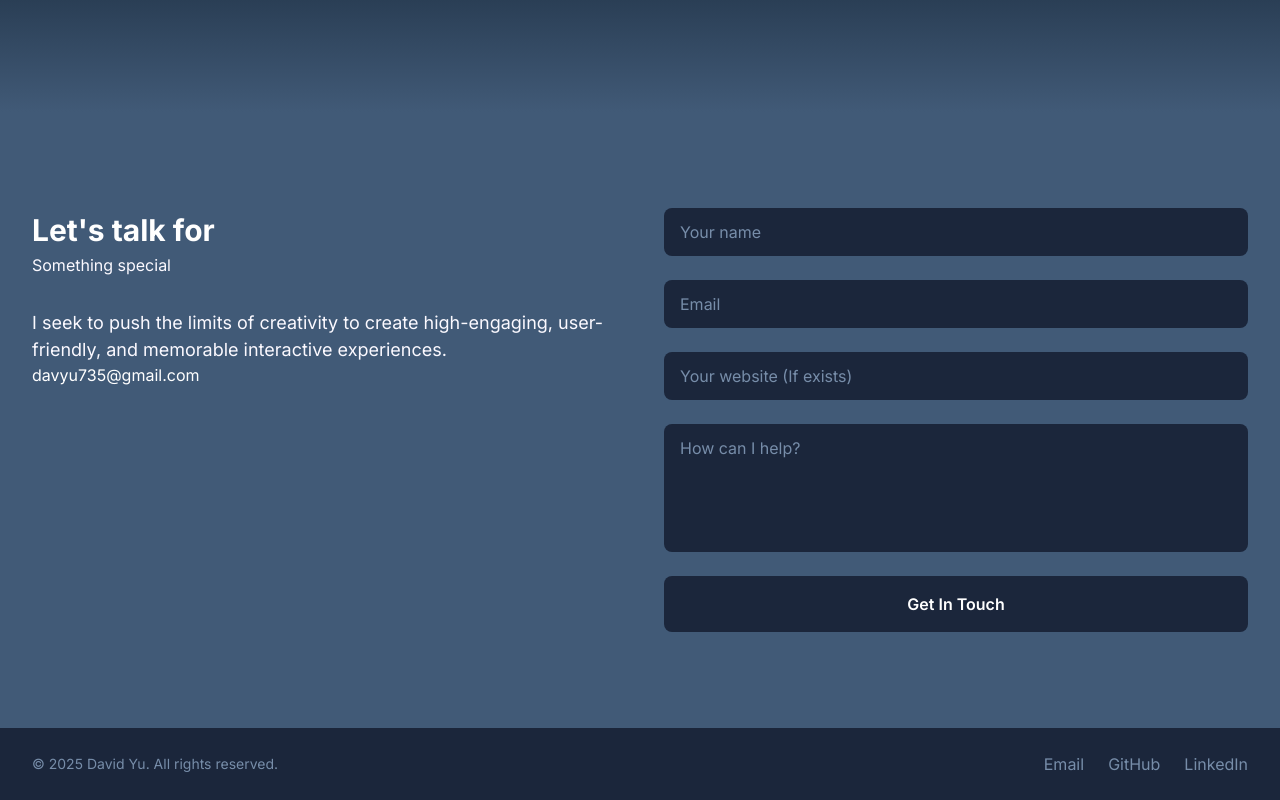
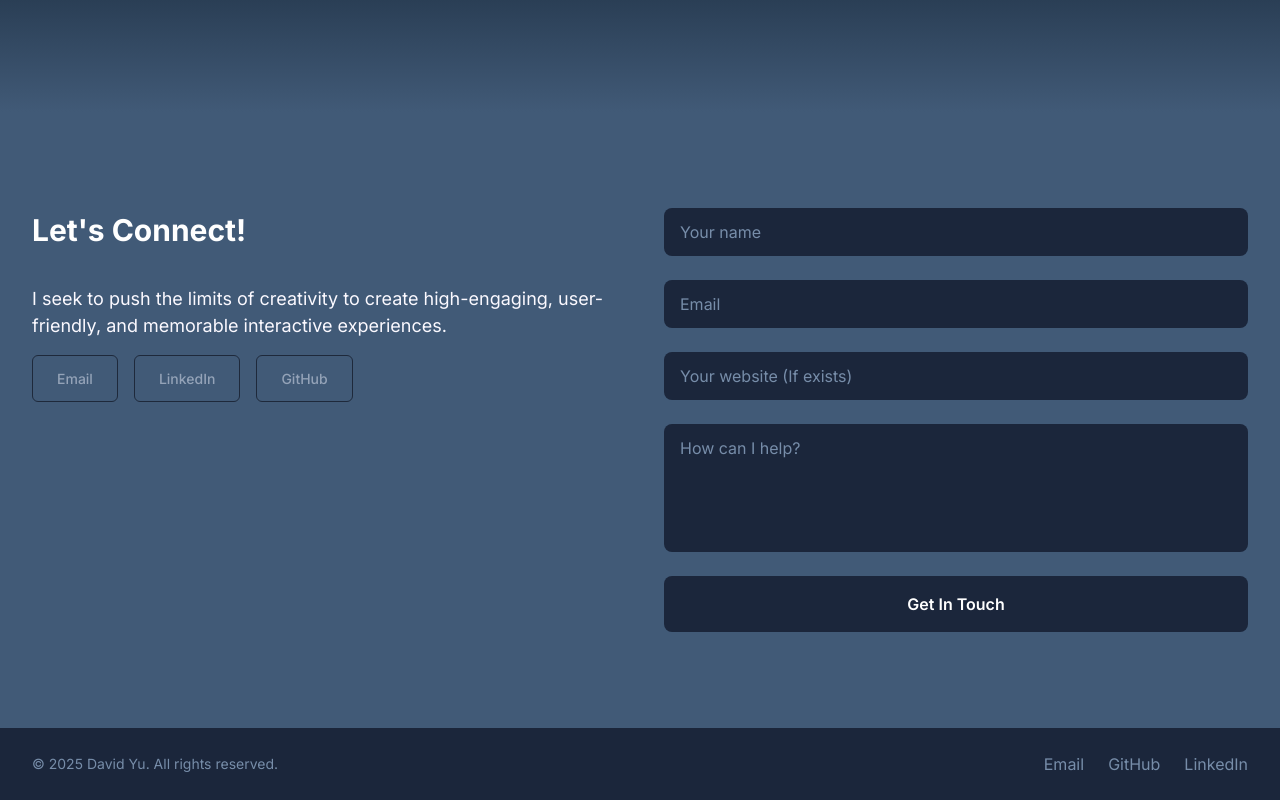
Before and after one commit to DavidYu75/thedavidyu, a Next.js app: page / in a window 1280 px wide. Shown: the part 4059-4859 px from the top of the page. Built offline with nearby package versions, Linux system fonts and the light colour scheme.

Commit message:
email, linkedin, github buttons

```diff
--- a/src/components/sections/Contact.tsx
+++ b/src/components/sections/Contact.tsx
@@ -21,19 +21,35 @@ const Contact = () => {
             viewport={{ once: true }}
           >
             <div className={styles.titleContainer}>
-              <h2 className={styles.title}>Let&#39;s talk for</h2>
-              <h2 className={styles.titleHighlight}>Something special</h2>
+              <h2 className={styles.title}>Let&#39;s Connect!</h2>
             </div>
             <p className={styles.description}>
               I seek to push the limits of creativity to create high-engaging, user-friendly,
               and memorable interactive experiences.
             </p>
-            <div className={styles.contactInfo}>
+            {/* New contact buttons */}
+            <div className={styles.contactButtons}>
               <a
                 href="mailto:davyu735@gmail.com"
-                className={styles.emailLink}
+                className={styles.contactButton}
               >
-                davyu735@gmail.com
+                Email
+              </a>
+              <a
+                href="https://linkedin.com/in/david-t-yu"
+                target="_blank"
+                rel="noopener noreferrer"
+                className={styles.contactButton}
+              >
+                LinkedIn
+              </a>
+              <a
+                href="https://github.com/DavidYu75"
+                target="_blank"
+                rel="noopener noreferrer"
+                className={styles.contactButton}
+              >
+                GitHub
               </a>
             </div>
           </motion.div>
--- a/src/styles/Contact.module.css
+++ b/src/styles/Contact.module.css
@@ -109,3 +109,25 @@
   .submitButton:hover {
     background-color: #0D1B2A;
   }
+
+  .contactButtons {
+    display: flex;
+    gap: 1rem;
+    margin: 1rem 0;
+  }
+
+  .contactButton {
+    padding: 0.75rem 1.5rem;
+    border-radius: 0.375rem;
+    border: 1px solid #1e293b;
+    font-size: 0.875rem;
+    font-weight: 500;
+    color: #94a3b8;
+    text-decoration: none;
+    transition: background-color 150ms cubic-bezier(0.4, 0, 0.2, 1),
+                transform 150ms cubic-bezier(0.4, 0, 0.2, 1);
+  }
+
+  .contactButton:hover {
+    background-color: #1e293b;
+  }
```
